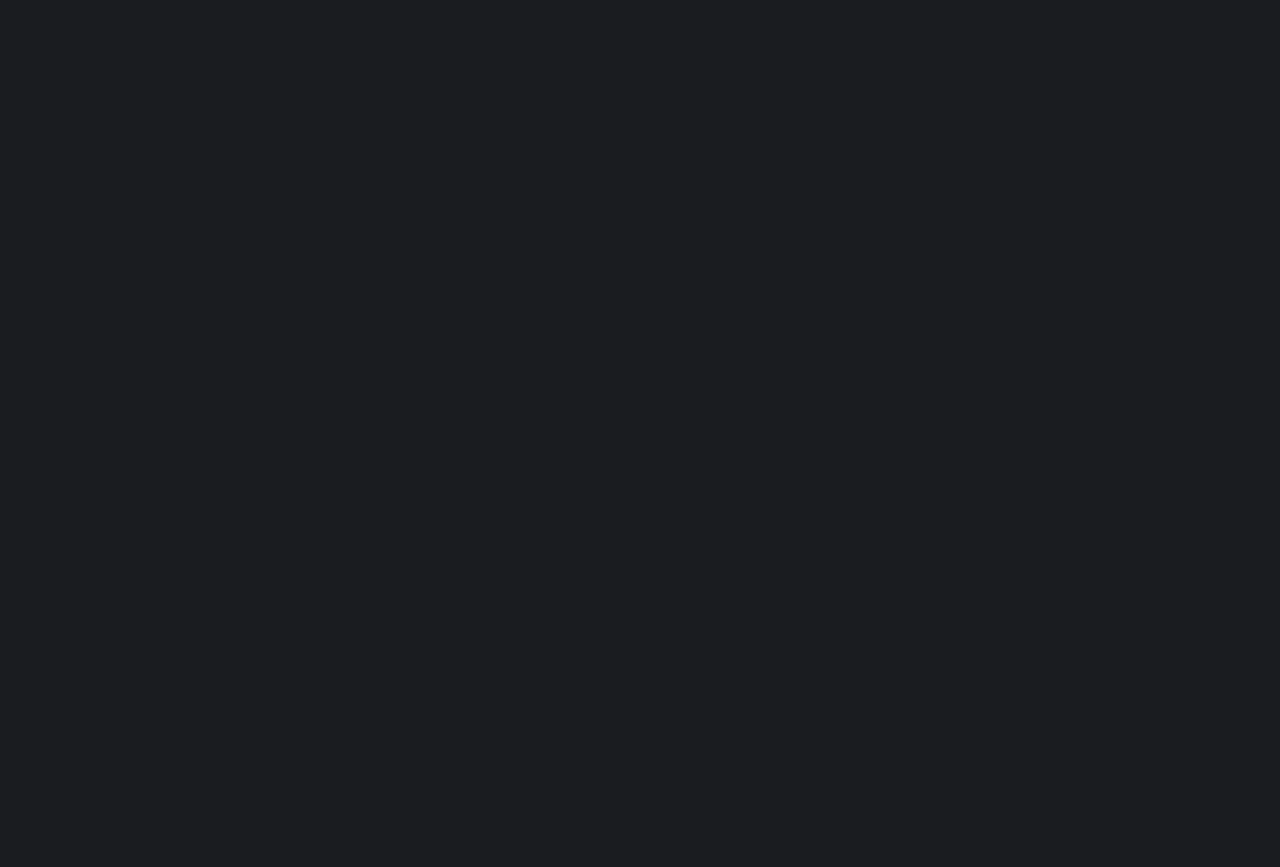
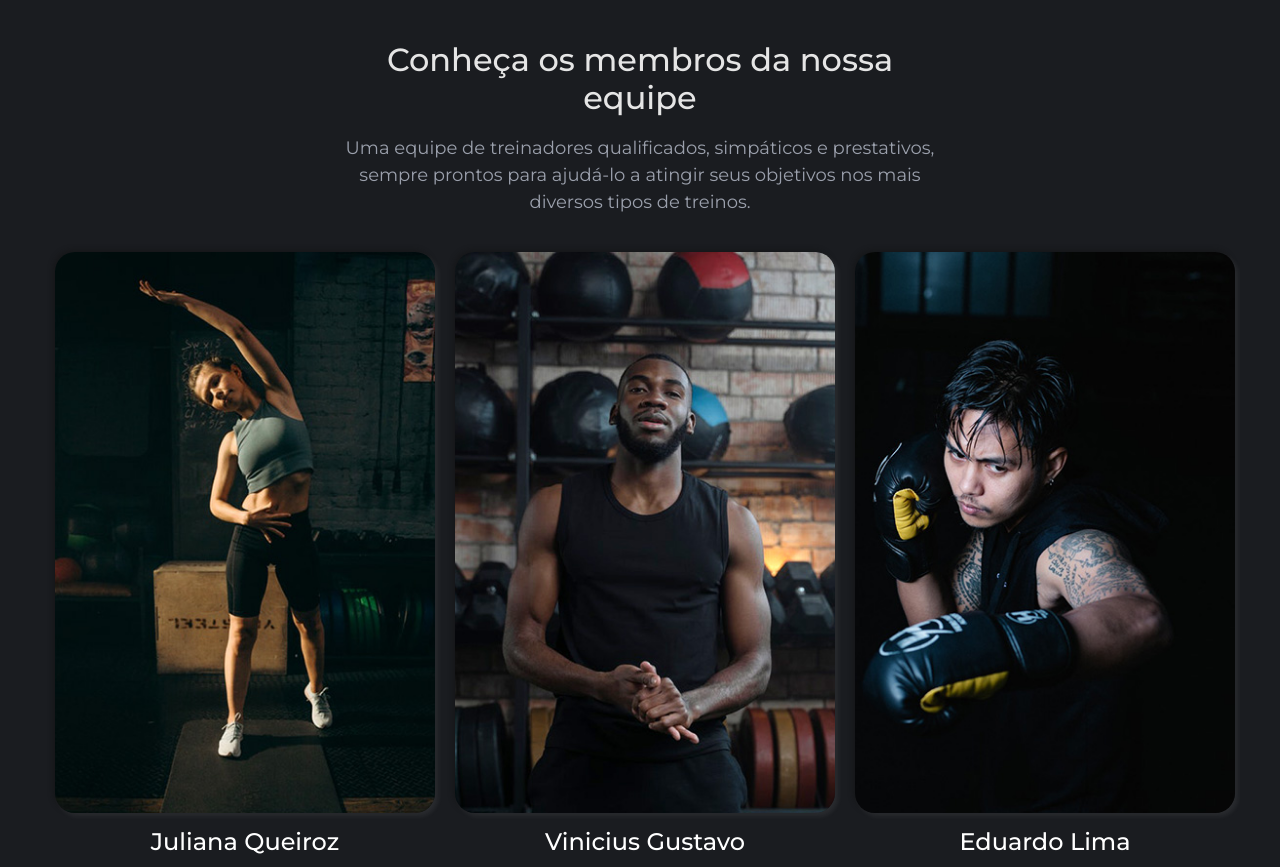
Before and after one commit to itseduardolima/kadu-fitness, a React (Vite) app: page / in a window 1280 px wide. Shown: the part 1920-2787 px from the top of the page. Before the commit the page ends 1900 px from the top, so only its background shows below. Built offline with nearby package versions, Linux system fonts and the light colour scheme.

Commit message:
feat: Team

```diff
--- a/src/App.tsx
+++ b/src/App.tsx
@@ -1,6 +1,7 @@
 import { Classes } from "./components/Classes";
 import Header from "./components/Header";
 import { Intro } from "./components/Intro";
+import { Team } from "./components/Team";
 
 function App() {
   return (
@@ -8,6 +9,7 @@ function App() {
       <Header />
       <Intro />
       <Classes />
+      <Team />
     </>
   );
 }
--- /dev/null
+++ b/src/components/Carousel/index.tsx
@@ -0,0 +1,45 @@
+import { useEffect, useRef, useState } from "react";
+import { CarouselContainer, Coach, CoachName, Container, Inner, Item, Training } from "./styled";
+import { team } from "../../utils/Array/Team";
+
+export const Carousel = () => {
+  const carousel = useRef<HTMLDivElement>(null);
+  const [width, setWidth] = useState<number>(0);
+
+  useEffect(() => {
+    const updateWidth = () => {
+      if (carousel.current) {
+        const newWidth =
+          carousel.current.scrollWidth - carousel.current.offsetWidth;
+        setWidth(newWidth);
+      }
+    };
+    updateWidth();
+    window.addEventListener("resize", updateWidth);
+    return () => window.removeEventListener("resize", updateWidth);
+  }, []);
+
+  return (
+    <Container>
+      <CarouselContainer ref={carousel}>
+        <Inner
+          drag="x"
+          dragConstraints={{ right: 0, left: -width }}
+          initial={{ x: 100 }}
+          animate={{ x: 5 }}
+          transition={{ duration: 0.8 }}
+        >
+          {team.map((coach, index) => (
+            <Item key={index}>
+              <img src={coach.image} alt="Texto alt" />
+              <Coach>
+                <CoachName>{coach.name}</CoachName>
+                <Training>{coach.training}</Training>
+              </Coach>
+            </Item>
+          ))}
+        </Inner>
+      </CarouselContainer>
+    </Container>
+  );
+};
--- /dev/null
+++ b/src/components/Carousel/styled.ts
@@ -0,0 +1,50 @@
+import { motion } from "framer-motion";
+import styled from "styled-components";
+
+export const Container = styled(motion.div)`
+  width: 100%;
+  max-width: 1200px;
+  margin: 0 auto;
+  display: flex;
+  align-items: center;
+  justify-content: center;
+`;
+
+export const Inner = styled(motion.div)`
+  display: flex;
+`;
+
+export const Item = styled(motion.div)`
+  min-height: 200px;
+  min-width: 400px;
+  padding: 10px;
+
+  > img {
+    width: 100%;
+    border-radius: 20px;
+    pointer-events: none;
+    box-shadow: -2px -2px 5px rgba(17, 17, 17, 0.5),
+      3px 3px 5px rgba(204, 204, 204, 0.1);
+  }
+`;
+
+export const CarouselContainer = styled(motion.div)`
+  cursor: grab;
+  overflow: hidden;
+`;
+
+export const Coach = styled.div`
+  margin-top: 15px;
+  width: 100%;
+  text-align: center;
+`;
+
+export const CoachName = styled.h4`
+  color: white;
+`;
+
+export const Training = styled.p`
+
+color: var(--bg-orange);
+
+`;
--- /dev/null
+++ b/src/components/Team/index.tsx
@@ -0,0 +1,19 @@
+import { Container } from "../../styles/Container";
+import { Text, TextContainer, Title } from "../../styles/Description";
+import { Carousel } from "../Carousel";
+
+export const Team = () => {
+  return (
+    <Container>
+      <TextContainer>
+        <Title>Conheça os membros da nossa equipe</Title>
+        <Text>
+          Uma equipe de treinadores qualificados, simpáticos e
+          prestativos, sempre prontos para ajudá-lo a atingir seus objetivos nos
+          mais diversos tipos de treinos.
+        </Text>
+      </TextContainer>
+      <Carousel />;
+    </Container>
+  );
+};
--- a/src/styles/Description.ts
+++ b/src/styles/Description.ts
@@ -5,6 +5,7 @@ export const TextContainer = styled.div`
   padding: 10px;
   flex-direction: column;
   margin: auto;
+  gap: 10px;
 
   @media (min-width: 768px) {
     width: 50%;
@@ -16,7 +17,7 @@ export const Title = styled.h2`
   color: var(--bg-title);
 
   @media (min-width: 768px) {
-    font-size: 2.5rem;
+    font-size: 2rem;
   }
 `;
 
--- /dev/null
+++ b/src/utils/Array/Team.ts
@@ -0,0 +1,13 @@
+import team1 from "../../assets/images/team-01-390x575.jpg";
+import team2 from "../../assets/images/team-02-390x575.jpg";
+import team3 from "../../assets/images/team-03-390x575.jpg";
+import team4 from "../../assets/images/team-04-390x575.jpg";
+import team5 from "../../assets/images/team-05-390x575.jpg";
+
+export const team = [
+  { image: team1, name: "Juliana Queiroz", training: "Instrutora de Pilates" },
+  { image: team2, name: "Vinicius Gustavo", training: "Instrutor de Fitness" },
+  { image: team3, name: "Eduardo Lima", training: "Instrutor de Boxe" },
+  { image: team4, name: "Leonardo Luiz", training: "Instrutor de CrossFit" },
+  { image: team5, name: "Karine Oliveira", training: "Instrutora de Ioga" },
+];
```
Also changed, not shown: src/utils/Array/Slide.ts (added, +16 -0 lines).
